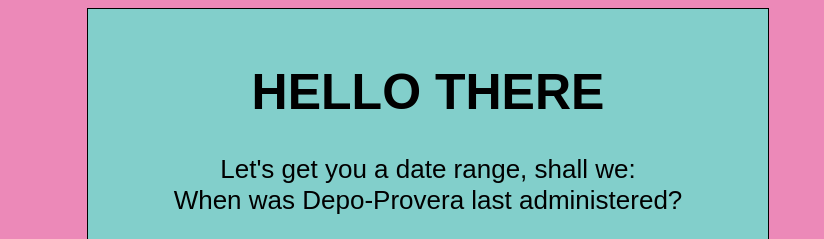
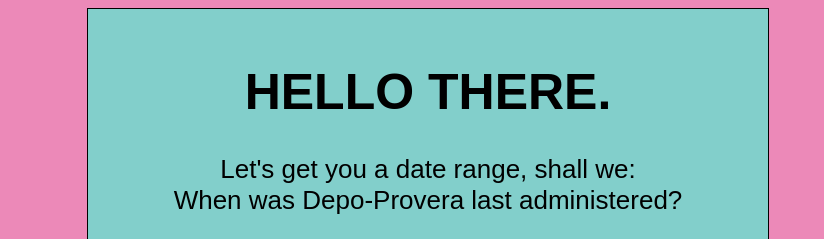
Before and after one commit to danlehner/depo-provera-date, a plain HTML site: page index.html in a window 1280 px wide. Shown: the top 239 px of the page, 212-1036 px from the left. Drawn offline with nearby package versions, Linux system fonts and the light colour scheme; a web font is replaced by a local one.

Commit message:
Update index.html

```diff
--- a/index.html
+++ b/index.html
@@ -12,7 +12,7 @@
 <body>
   <img id="callen-logo" src="https://callen-lorde.org/graphics/2017/11/Callen-Lorde-Rainbow-Logo.png">
  <div id="lrg-cont">
-   <h1>HELLO THERE</h1>
+   <h1>HELLO THERE.</h1>
     <p class="paragraph-text">Let's get you a date range, shall we: <br>
       When was Depo-Provera last administered?</p>
 
```
